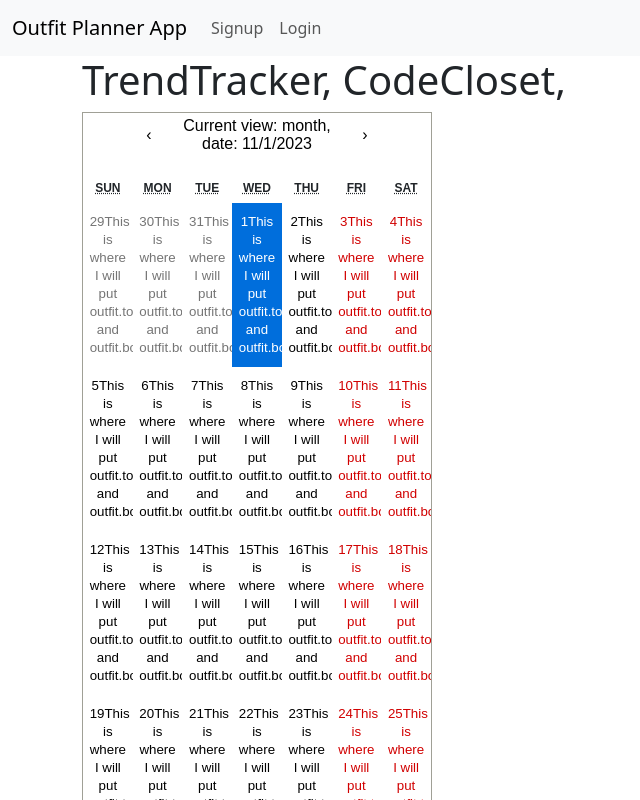
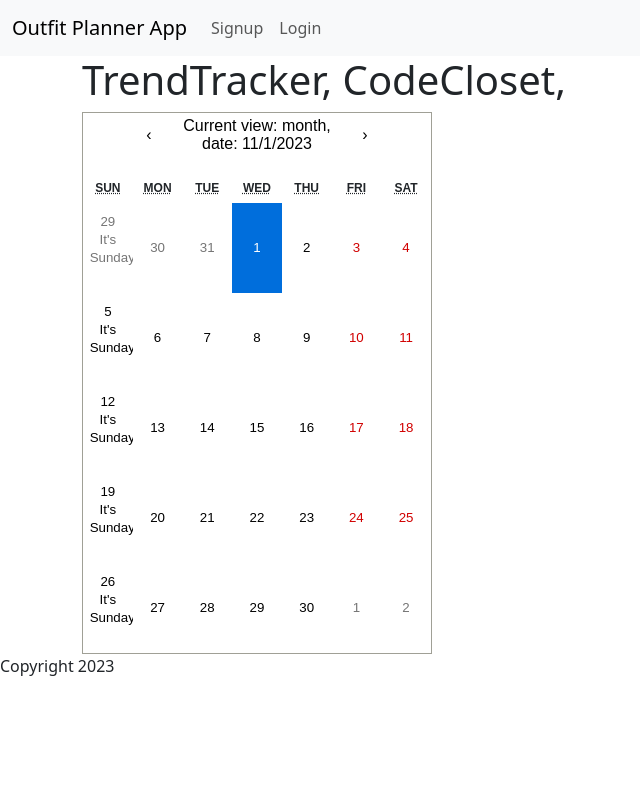
Before and after one commit to adenaeisenberg/outfit-planner, a React (Vite) app: page / in a window 1280 px wide. Shown: the top 800 px of the page, without its empty margins (0-640 px from the left). Built offline with nearby package versions, Linux system fonts and the light colour scheme; no server answers.

Commit message:
added comments next to props to remind myself what they do

```diff
--- a/src/Content.jsx
+++ b/src/Content.jsx
@@ -86,14 +86,15 @@ export function Content() {
         onChange={onChange}
         value={date}
         onClickDay={(day) => setDate(day)}
-        calendarType={"hebrew"}
+        calendarType={"hebrew"} // calendar goes from Sun- Sat instead of Mon-Sun
         minDetail={"year"} // can change this to "century" or "month"
         navigationLabel={({ date, label, locale, view }) =>
           `Current view: ${view}, date: ${date.toLocaleDateString(locale)}`
         } // this isn't quite working
         next2Label={false} // user can't click to next year
         prev2Label={false} // user can't click to prev year
-        tileContent={"This is where I will put outfit.top and outfit.bottom"}
+        tileContent={({ outfit, date, view }) => (view === "month" && date.getDay() === 0 ? <p>It's Sunday!</p> : null)}
+        // this is where I need to put the logic about pulling the specific day's outfit
       />
     </div>
   );
```
